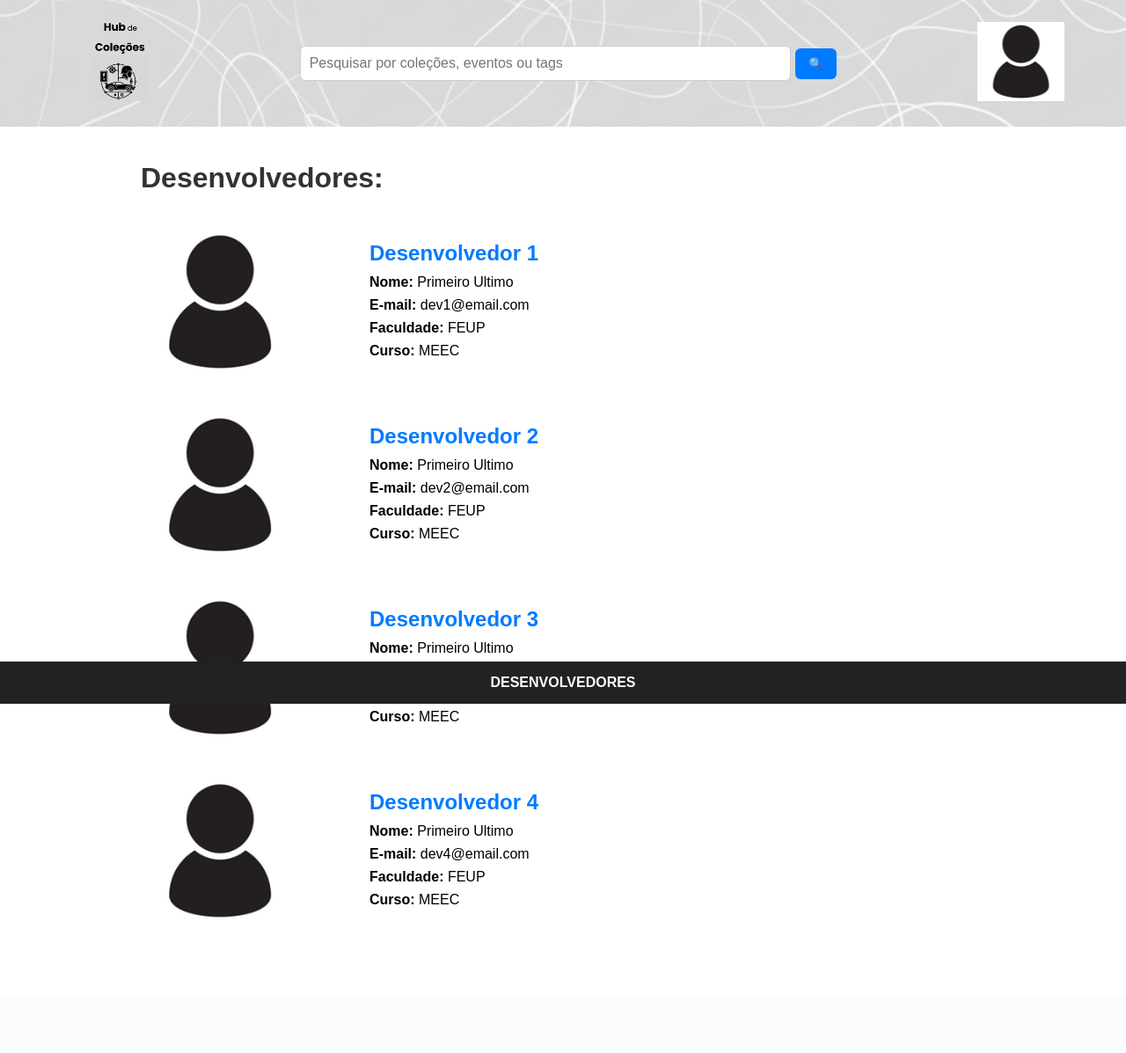
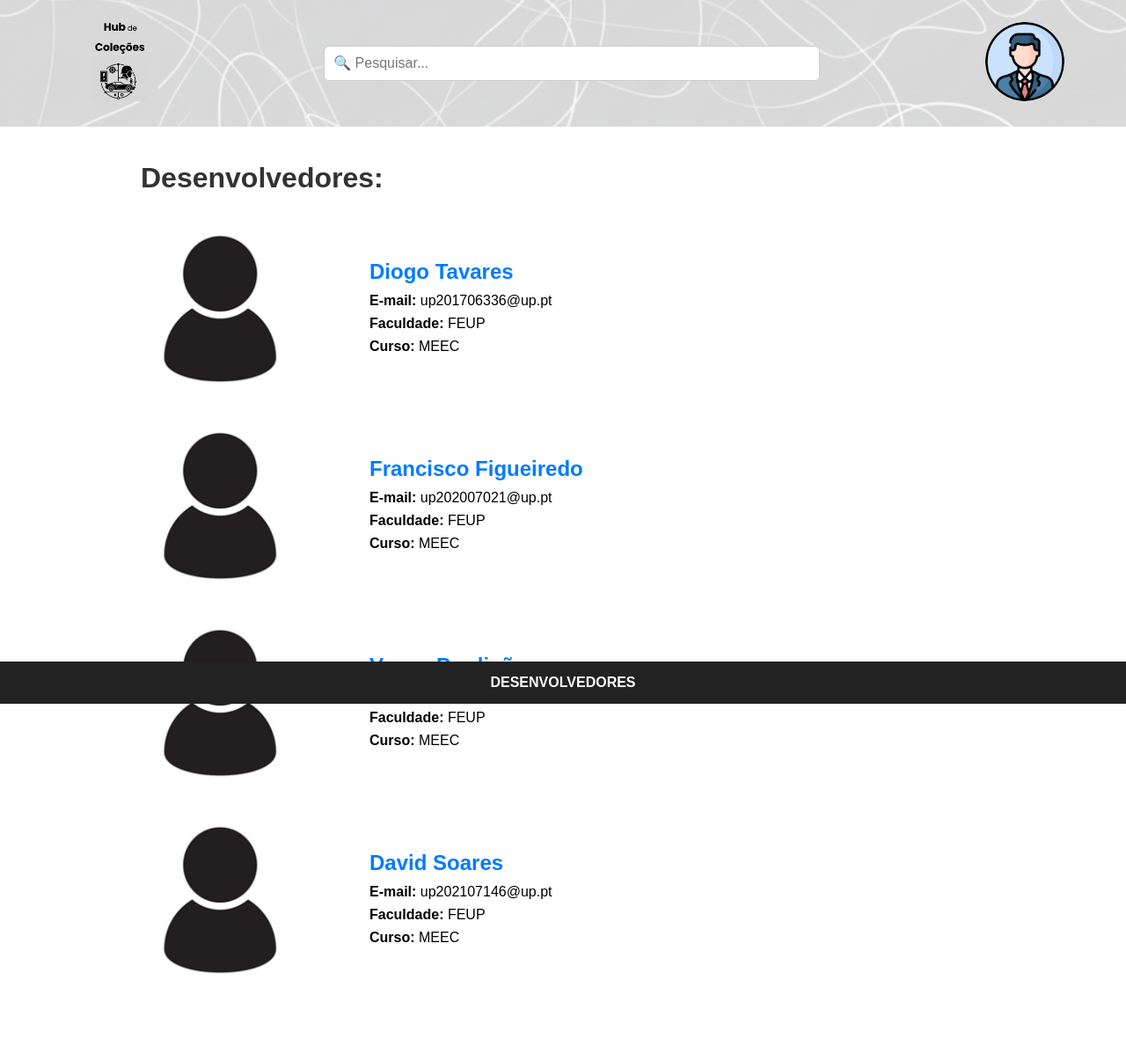
Before and after one commit to diogo-tavares/EIS_2526-G2_MEEC, a PHP site: page /desenvolvedores.php in a window 1280 px wide. Shown: the whole page at 88% size. Before the commit the page ends 1043 px from the top, so only its background shows below. Run offline with PHP 8.4, Linux system fonts and the light colour scheme; the visitor is signed in with stand-in values (Sample User, id 1); data comes from the database, SQL or seed files in the repository.

Commit message:
Implementadas páginas desenvolvedores e desenvolvedores_anon (não tinham ficado atribuídas a ninguém)

```diff
--- a/Teamwork/public_html/desenvolvedores.php
+++ b/Teamwork/public_html/desenvolvedores.php
@@ -1,3 +1,18 @@
+<?php
+session_start();
+require_once 'php/db.php';
+require_once 'php/auth.php';
+require_once 'php/get_profile_pic.php';
+
+// 2. Obter ID do utilizador logado
+$user_id = $_SESSION['user_id'];
+
+$sql = "SELECT * FROM developers";
+$result = $conn->query($sql);
+
+?>
+
+
 <!DOCTYPE html>
 <html lang="pt">
 <head>
@@ -5,23 +20,24 @@
     <meta name="viewport" content="width=device-width, initial-scale=1.0">
     <title>Hub de Coleções</title>
     <link rel="stylesheet" href="css/style.css">
+    <script src="js/pesquisa.js" defer></script>
 </head>
 <body>
 
     <!-- Barra superior -->
     <header class="top-bar-home">
         <div class="logo">
-            <a href="homepage.html">
+            <a href="homepage.php">
                 <img src="images/logo.png" alt="Logo do Sistema">
             </a>
         </div>
         <div class="search-bar">
-            <input type="text" placeholder="Pesquisar por coleções, eventos ou tags">
-            <button>🔍</button>
+            <input type="text" id="live-search-input" placeholder="🔍 Pesquisar..." autocomplete="off">
+            <div id="search-results" class="search-results-list"></div>
         </div>
         <div class="user-icon">
-            <a href="perfil.html">
-                <img src="images/profile.png" alt="Perfil" height="90">
+            <a href="perfil.php">
+                <img src="<?php echo htmlspecialchars($user_photo); ?>" alt="Perfil" height="90" style="border-radius: 50%; object-fit: cover; width: 90px;">
             </a>
         </div>
     </header>
@@ -30,67 +46,32 @@
     <main class="devs-content">
     <h1>Desenvolvedores:</h1>
 
-    <!-- Desenvolvedor 1 -->
+    <?php if ($result && $result->num_rows > 0): ?>
+            <?php while($dev = $result->fetch_assoc()): ?>
                 <section class="dev-container">
                     <div class="dev-img">
-            <img src="images/profile.png" alt="Foto do Desenvolvedor" width="180">
+                        <?php
+                            $dev_img = !empty($dev['photo_path']) ? $dev['photo_path'] : 'images/profile.png';
+                        ?>
+                        <img src="<?php echo htmlspecialchars($dev_img); ?>" alt="Foto de <?php echo htmlspecialchars($dev['name']); ?>" width="180" style="border-radius: 50%; object-fit: cover; width: 180px; height: 180px;">
                     </div>
                     <div class="dev-info">
-            <h2>Desenvolvedor 1</h2>
-            <p><strong>Nome: </strong>Primeiro Ultimo</p>
-            <p><strong>E-mail: </strong>dev1@email.com</p>
-            <p><strong>Faculdade: </strong>FEUP</p>
-            <p><strong>Curso: </strong>MEEC</p>
+                        <h2><?php echo htmlspecialchars($dev['name']); ?></h2>
+                        <p><strong>E-mail: </strong><?php echo htmlspecialchars($dev['email']); ?></p>
+                        <p><strong>Faculdade: </strong><?php echo htmlspecialchars($dev['faculty']); ?></p>
+                        <p><strong>Curso: </strong><?php echo htmlspecialchars($dev['course']); ?></p>
                     </div>
                 </section>
-
-    <!-- Desenvolvedor 2 -->
-    <section class="dev-container">
-        <div class="dev-img">
-            <img src="images/profile.png" alt="Foto do Desenvolvedor" width="180">
-        </div>
-        <div class="dev-info">
-            <h2>Desenvolvedor 2</h2>
-            <p><strong>Nome: </strong>Primeiro Ultimo</p>
-            <p><strong>E-mail: </strong>dev2@email.com</p>
-            <p><strong>Faculdade: </strong>FEUP</p>
-            <p><strong>Curso: </strong>MEEC</p>
-        </div>
-    </section>
-
-    <!-- Desenvolvedor 3 -->
-    <section class="dev-container">
-        <div class="dev-img">
-            <img src="images/profile.png" alt="Foto do Desenvolvedor" width="180">
-        </div>
-        <div class="dev-info">
-            <h2>Desenvolvedor 3</h2>
-            <p><strong>Nome: </strong>Primeiro Ultimo</p>
-            <p><strong>E-mail: </strong>dev3@email.com</p>
-            <p><strong>Faculdade: </strong>FEUP</p>
-            <p><strong>Curso: </strong>MEEC</p>
-        </div>
-    </section>
-
-    <!-- Desenvolvedor 4 -->
-    <section class="dev-container">
-        <div class="dev-img">
-            <img src="images/profile.png" alt="Foto do Desenvolvedor" width="180">
-        </div>
-        <div class="dev-info">
-            <h2>Desenvolvedor 4</h2>
-            <p><strong>Nome: </strong>Primeiro Ultimo</p>
-            <p><strong>E-mail: </strong>dev4@email.com</p>
-            <p><strong>Faculdade: </strong>FEUP</p>
-            <p><strong>Curso: </strong>MEEC</p>
-        </div>
-    </section>
+            <?php endwhile; ?>
+        <?php else: ?>
+            <p style="text-align:center; padding: 20px;">Não foram encontrados desenvolvedores registados.</p>
+        <?php endif; ?>
 </main>
 
 
     <!-- Barra inferior -->
     <footer class="bottom-bar">
-        <a href="desenvolvedores.html">DESENVOLVEDORES</a>
+        <a href="desenvolvedores.php">DESENVOLVEDORES</a>
     </footer>
 
 </body>
```
Also changed, not shown: Teamwork/nbproject/private/private.xml (+1 -7 lines), Teamwork/public_html/desenvolvedores_anon.php (+24 -50 lines). Lines whose indentation alone changed are shown as unchanged.
